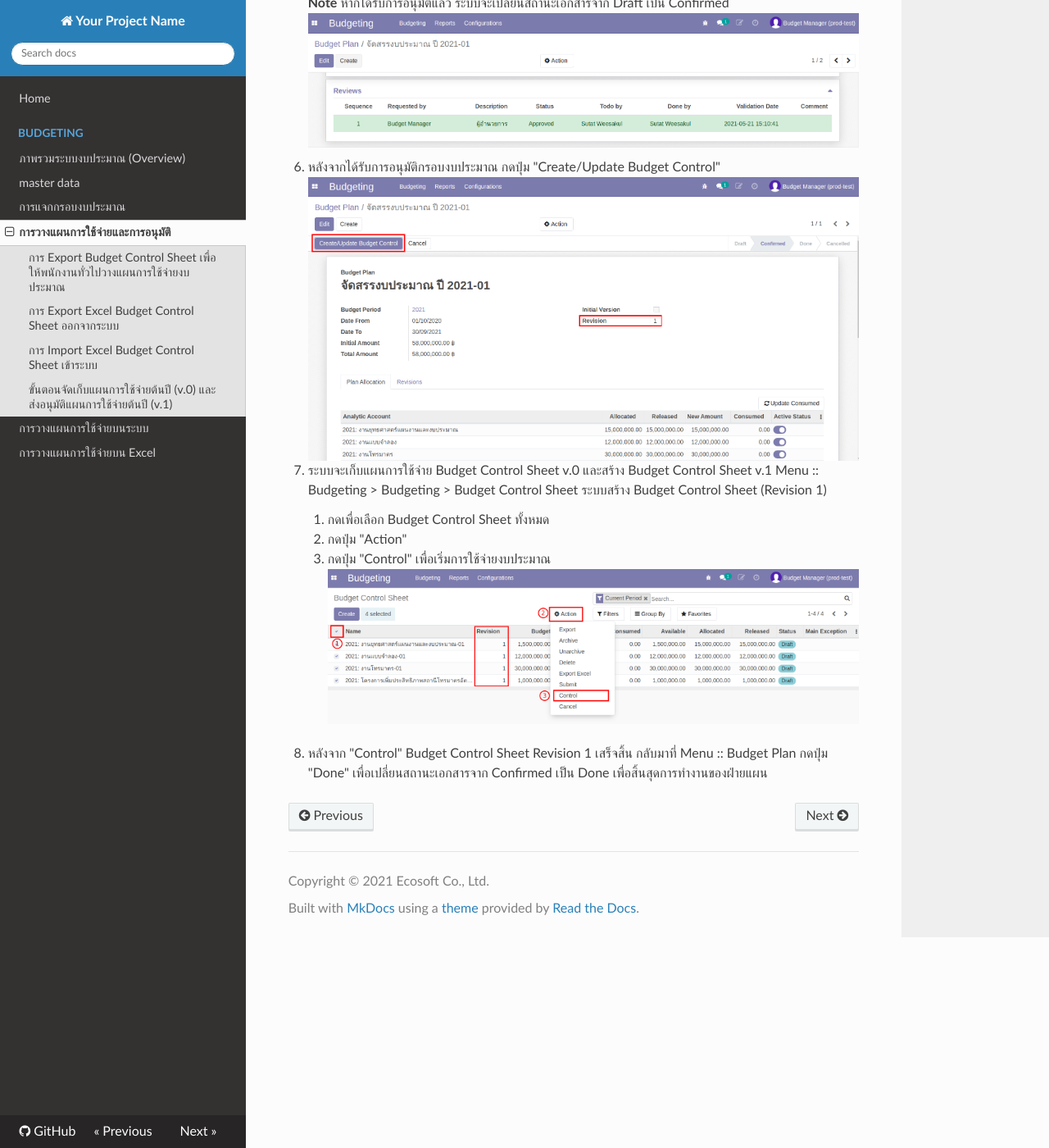
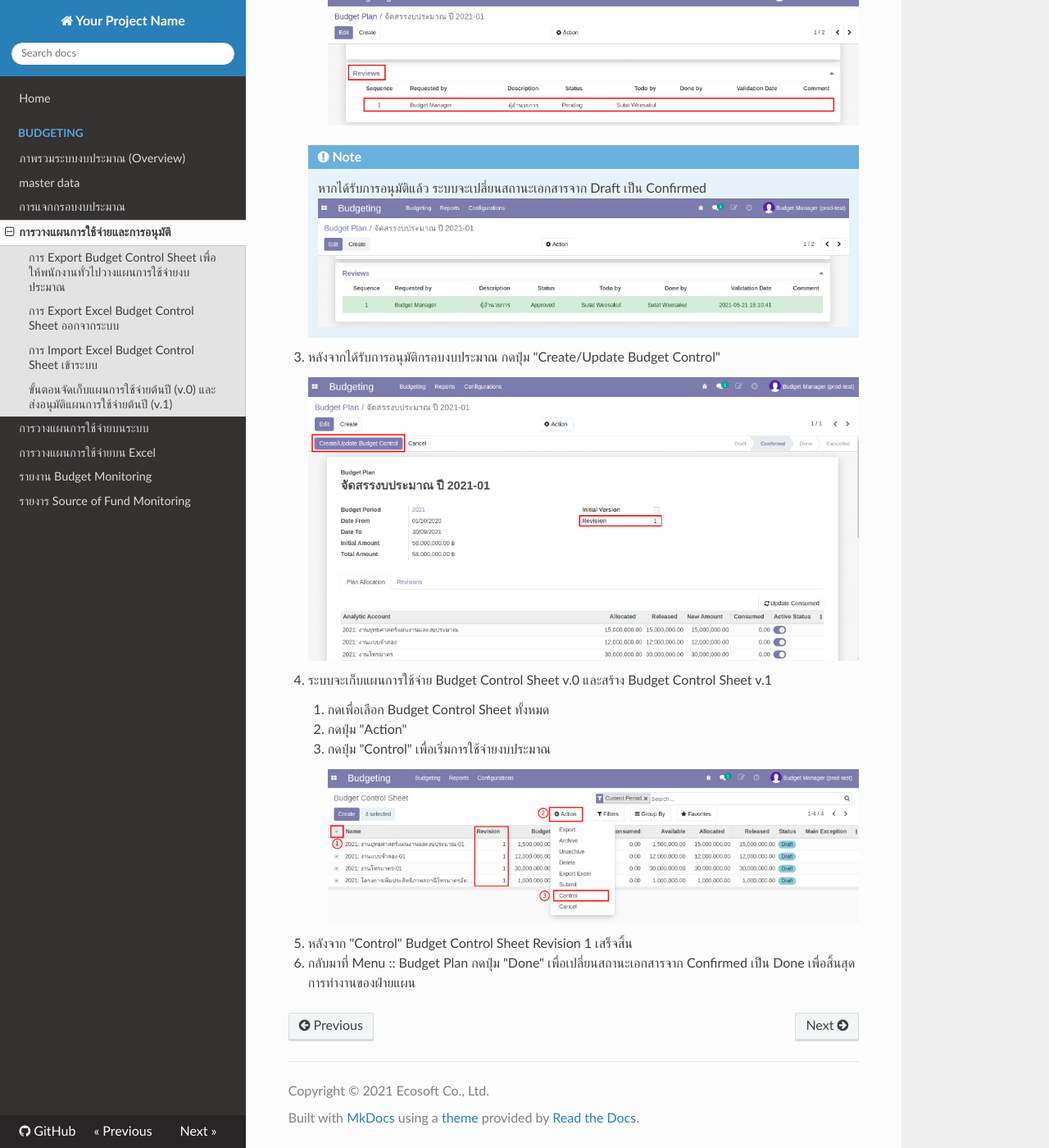
Before and after one commit to newtratip/hii-docs, an MkDocs documentation site: the page built from docs/budget/2_phasing_plan/phasing_plan.md, in a window 1280 px wide and 1400 px high, scrolled down 4499 px. Shown: the whole window at 82% size. Built offline with MkDocs 1.6.1, drawn with Linux system fonts in a browser that asks for light colours; nearby versions of some CDN libraries; some of the changed text lies outside the part shown.

Commit message:
[FIX] session

```diff
--- a/docs/budget/2_phasing_plan/phasing_plan.md
+++ b/docs/budget/2_phasing_plan/phasing_plan.md
@@ -47,40 +47,48 @@
 4. เมื่อ Import ข้อมูลสำเร็จ ระบบจะแสดงหน้าต่าง กดปุ่ม "Close" เพื่อดูข้อมูลที่หน้า Budget Control Sheet
     ![import](img/import3.png)
 
-    **Note** :: เมื่อ Import สำเร็จ ที่หน้า Budget Control Sheet จะมีข้อมูลเหมือนใน Excel File
+!!! Note
+    เมื่อ Import สำเร็จ ที่หน้า Budget Control Sheet จะมีข้อมูลเหมือนใน Excel File
     ![eg phasing plan](img/done_import.png)
 
-    เมื่อ Import Excel จนครบทุก Budget Control Sheet และเริ่มขั้นตอนจัดเก็บแผนการใช้จ่ายต้นปี (v.0) และส่งอนุมัติแผนการใช้จ่ายต้นปี (v.1)
+
+เมื่อ Import Excel จนครบทุก Budget Control Sheet เริ่มขั้นตอนจัดเก็บแผนการใช้จ่ายต้นปี (v.0) และส่งอนุมัติแผนการใช้จ่ายต้นปี (v.1)
 
 ## ขั้นตอนจัดเก็บแผนการใช้จ่ายต้นปี (v.0) และส่งอนุมัติแผนการใช้จ่ายต้นปี (v.1)
+
+Menu :: Budgeting > Budgeting > Budget Control Sheet
 
 1. กดเพื่อเลือก Budget Control Sheet สถานะ Draft ทั้งหมด
 2. กดปุ่ม "Action"
 3. กดปุ่ม "Cancel" จะได้ Budget Control Sheet สถานะ Cancelled
     ![cancel bcs](img/cancel.png)
-        Menu :: Budgeting > Budgeting > Budget Plan
-4. เลือก Budget Plan (Revision 0) ที่สร้างจาก Program Allocation ตอนต้นปี สถานะเอกสารอยู่ที่ Done
-      1. กดปุ่ม "New Revision"
+
+Menu :: Budgeting > Budgeting > Budget Plan
+
+1. เลือก Budget Plan (Revision 0) ที่สร้างจาก Program Allocation ตอนต้นปี สถานะเอกสารอยู่ที่ Done
+      - กดปุ่ม "New Revision"
         ![revision 0](img/revision0.png)
-5. ระบบจะสร้าง Budget Plan (Revision 1) สถานะเอกสารอยู่ที่ Draft
-      1. กดปุ่ม "Request Validation" เพื่อส่งอนุมัติกรอบงบประมาณ
+2. ระบบจะสร้าง Budget Plan (Revision 1) สถานะเอกสารอยู่ที่ Draft
+
+      - กดปุ่ม "Request Validation" เพื่อส่งอนุมัติกรอบงบประมาณ
         ![revision 1](img/revision1.png)
-      2. ระบบจะแสดงที่ Tab "Reviews" แสดงลำดับและสถานะการอนุมัติ
+      - ระบบจะแสดงที่ Tab "Reviews" แสดงลำดับและสถานะการอนุมัติ
         ![revision 1](img/approved_revision1.png)
 
-     **Note** หากได้รับการอนุมัติแล้ว ระบบจะเปลี่ยนสถานะเอกสารจาก Draft เป็น Confirmed
+    !!! Note
+        หากได้รับการอนุมัติแล้ว ระบบจะเปลี่ยนสถานะเอกสารจาก Draft เป็น Confirmed
         ![Approved](img/approved.png)
 
-6. หลังจากได้รับการอนุมัติกรอบงบประมาณ กดปุ่ม "Create/Update Budget Control"
+3. หลังจากได้รับการอนุมัติกรอบงบประมาณ กดปุ่ม "Create/Update Budget Control"
+
     ![Create BCS](img/create_bcs_v1.png)
-7. ระบบจะเก็บแผนการใช้จ่าย Budget Control Sheet v.0 และสร้าง Budget Control Sheet v.1
-    Menu :: Budgeting > Budgeting > Budget Control Sheet
-    ระบบสร้าง Budget Control Sheet (Revision 1)
 
+4. ระบบจะเก็บแผนการใช้จ่าย Budget Control Sheet v.0 และสร้าง Budget Control Sheet v.1
       1. กดเพื่อเลือก Budget Control Sheet ทั้งหมด
       2. กดปุ่ม "Action"
       3. กดปุ่ม "Control" เพื่อเริ่มการใช้จ่ายงบประมาณ
-            ![Create BCS](img/control_v1.png)
 
-8. หลังจาก "Control" Budget Control Sheet Revision 1 เสร็จสิ้น กลับมาที่ Menu :: Budget Plan
-    กดปุ่ม "Done" เพื่อเปลี่ยนสถานะเอกสารจาก Confirmed เป็น Done เพื่อสิ้นสุดการทำงานของฝ่ายแผน
+        ![Create BCS](img/control_v1.png)
+
+5. หลังจาก "Control" Budget Control Sheet Revision 1 เสร็จสิ้น
+6. กลับมาที่ Menu :: Budget Plan กดปุ่ม "Done" เพื่อเปลี่ยนสถานะเอกสารจาก Confirmed เป็น Done เพื่อสิ้นสุดการทำงานของฝ่ายแผน
--- a/mkdocs.yml
+++ b/mkdocs.yml
@@ -15,6 +15,8 @@
         - การวางแผนการใช้จ่ายและการอนุมัติ : budget/2_phasing_plan/phasing_plan.md
         - การวางแผนการใช้จ่ายบนระบบ : budget/2_phasing_plan/phasing_plan_manual.md
         - การวางแผนการใช้จ่ายบน Excel : budget/2_phasing_plan/phasing_plan_excel.md
+        - รายงาน Budget Monitoring : budget/99_monitoring/1_budget_monitoring.md
+        - รายงาร Source of Fund Monitoring : budget/99_monitoring/2_sof_monitoring.md
 markdown_extensions:
     - toc:  # For link for hearders, H1, H2, etc.
         permalink: "#"
```
Also changed, not shown: docs/budget/0_master_data/master_data.md (+4 -1 lines), docs/budget/99_monitoring/1_budget_monitoring.md (added, +10 -0 lines), docs/budget/99_monitoring/2_sof_monitoring.md (added, +12 -0 lines), docs/budget/99_monitoring/img/budget_monitoring.png (added), docs/budget/99_monitoring/img/sof.png (added), docs/budget/99_monitoring/img/sof_2.png (added).
